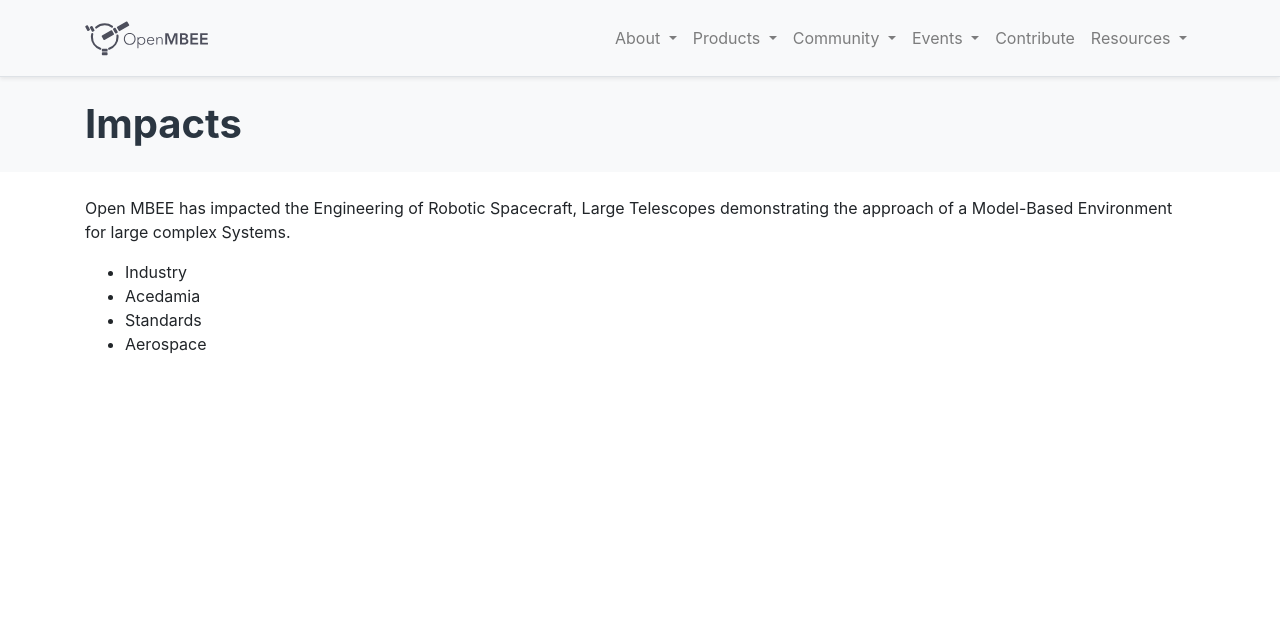
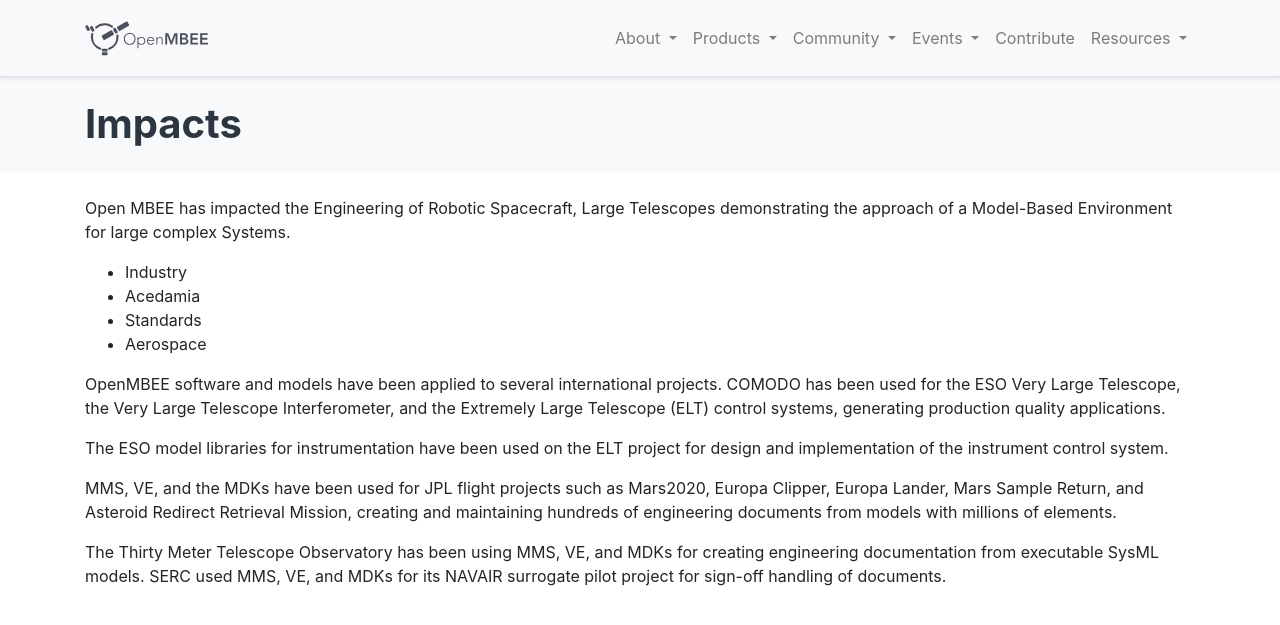
Before and after one commit to Open-MBEE/open-mbee.github.io, a Jekyll site: the page built from pages/community/impacts.md, in a window 1280 px wide and 900 px high. Shown: the top 625 px of the window. Built offline with Jekyll 4.4.1, drawn with Linux system fonts in a browser that asks for light colours.

Commit message:
Update impacts.md

```diff
--- a/pages/community/impacts.md
+++ b/pages/community/impacts.md
@@ -10,3 +10,13 @@
 - Acedamia
 - Standards
 - Aerospace
+
+OpenMBEE software and models have been applied to several international projects.
+COMODO has been used for the ESO Very Large Telescope, the Very Large Telescope Interferometer, and the Extremely Large Telescope (ELT) control systems, generating production quality applications.
+
+The ESO model libraries for instrumentation have been used on the ELT project for design and implementation of the instrument control system.
+
+MMS, VE, and the MDKs have been used for JPL flight projects such as Mars2020, Europa Clipper, Europa Lander, Mars Sample Return, and Asteroid Redirect Retrieval Mission, creating and maintaining hundreds of engineering documents from models with millions of elements.
+
+The Thirty Meter Telescope Observatory has been using MMS, VE, and MDKs for creating engineering documentation from executable SysML models.
+SERC used MMS, VE, and MDKs for its NAVAIR surrogate pilot project for sign-off handling of documents.
```
